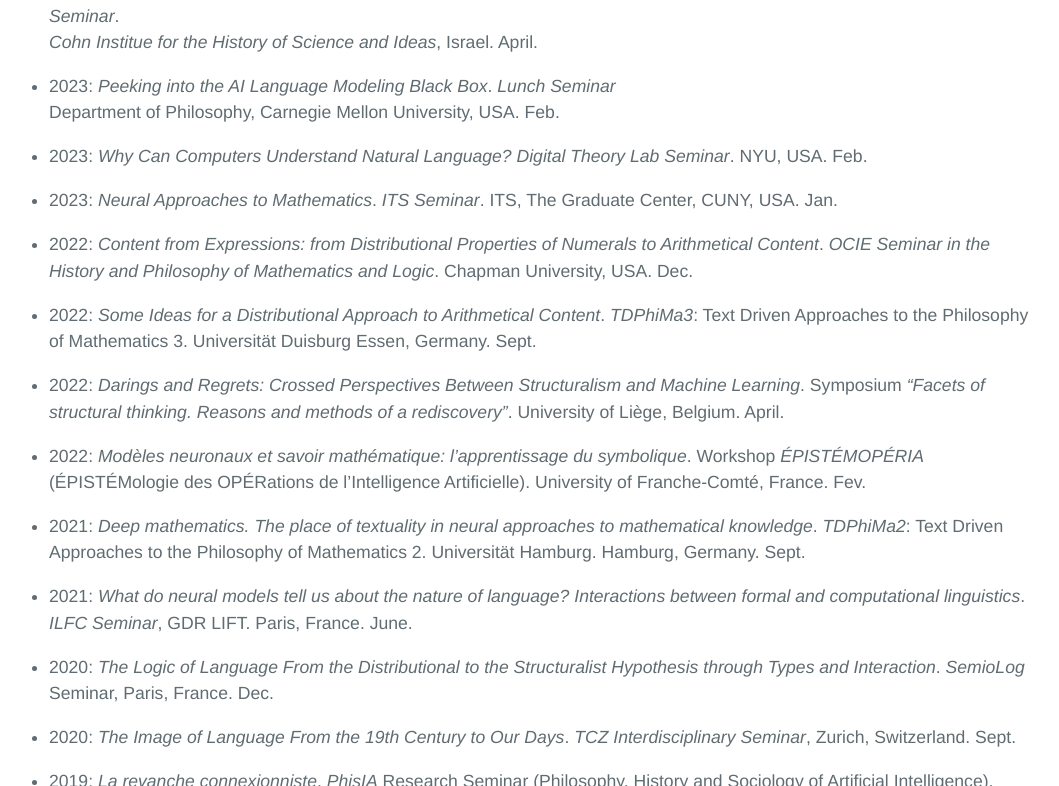
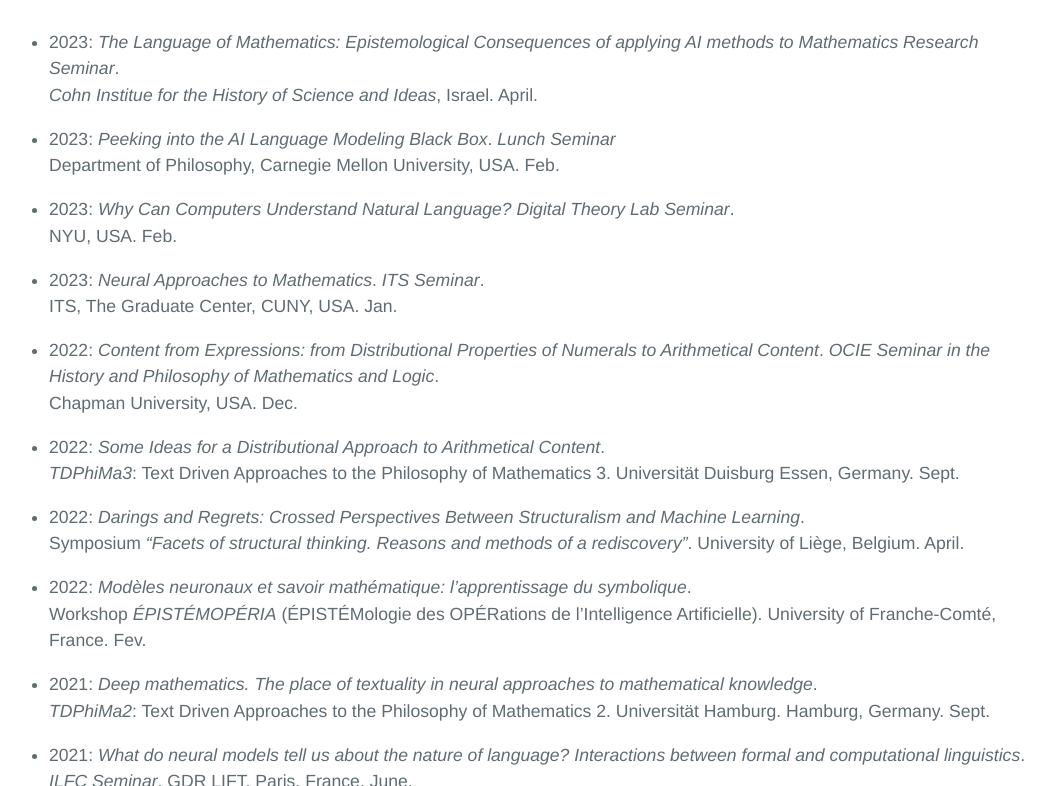
Before and after one commit to Gianni-G/semiomaths, a Jekyll site: the page built from p.talks.md, in a window 1280 px wide and 900 px high, scrolled down 653 px, cut to the strip 114-900 px from the top of the window. Shown: the whole strip, without its empty margins (119-1178 px from the left). Built offline with Jekyll 4.4.1, drawn with Linux system fonts in a browser that asks for light colours.

```diff
--- a/p.talks.md
+++ b/p.talks.md
@@ -6,13 +6,17 @@ title: Juan Luis Gastaldi
 
 # International Conferences
 
-- 2022: *The Language of Mathematics: Epistemological Consequences of the Application of Neural Models to Mathematical Knowledge*. *PhilML*, Philosophy of Science Meets Machine Learning, Tübingen, Germany. Oct. Paper accepted, presentation cancelled due to research stay abroad.
+- 2022: *The Language of Mathematics: Epistemological Consequences of the Application of Neural Models to Mathematical Knowledge*.\
+*PhilML*, Philosophy of Science Meets Machine Learning, Tübingen, Germany. Oct. Paper accepted, presentation cancelled due to research stay abroad.
 
-- 2022: *Mathematics as Natural Language: Principles, Consequences and Challenges of the Application of NLP Models to the Treatment of Mathematical Knowledge*. *CiE-2022*, Computability in Europe 2022, Swansea, UK. July.
+- 2022: *Mathematics as Natural Language: Principles, Consequences and Challenges of the Application of NLP Models to the Treatment of Mathematical Knowledge*.\
+*CiE-2022*, Computability in Europe 2022, Swansea, UK. July.
 
-- 2020: *Mathematical Language Processing: A conceptual and technical framework for the automatic treatment of mathematical texts*. *APMP-2020*, 5th International Meeting of the Association of Philosophy of Mathematical Practices, Zurich, Switzerland. Feb.
+- 2020: *Mathematical Language Processing: A conceptual and technical framework for the automatic treatment of mathematical texts*.\
+*APMP-2020*, 5th International Meeting of the Association of Philosophy of Mathematical Practices, Zurich, Switzerland. Feb.
 
-- 2019: *An alternative logical approach to machine learning*. *HaPoC-2019*, 5th International Conference on the History and Philosophy of Computing, Bergamo, Italy. Oct.
+- 2019: *An alternative logical approach to machine learning*.\
+*HaPoC-2019*, 5th International Conference on the History and Philosophy of Computing, Bergamo, Italy. Oct.
 
 # Lectures and Invited Talks
 
@@ -22,24 +26,35 @@ title: Juan Luis Gastaldi
 - 2023: *Peeking into the AI Language Modeling Black Box*. *Lunch Seminar*\
 Department of Philosophy, Carnegie Mellon University, USA. Feb.
 
-- 2023: *Why Can Computers Understand Natural Language?* *Digital Theory Lab Seminar*. NYU, USA. Feb.
+- 2023: *Why Can Computers Understand Natural Language?* *Digital Theory Lab Seminar*.\
+NYU, USA. Feb.
 
-- 2023: *Neural Approaches to Mathematics*. *ITS Seminar*. ITS, The Graduate Center, CUNY, USA. Jan.
+- 2023: *Neural Approaches to Mathematics*. *ITS Seminar*.\
+ITS, The Graduate Center, CUNY, USA. Jan.
 
-- 2022: *Content from Expressions: from Distributional Properties of Numerals to Arithmetical Content*. *OCIE Seminar in the History and Philosophy of Mathematics and Logic*. Chapman University, USA. Dec.
+- 2022: *Content from Expressions: from Distributional Properties of Numerals to Arithmetical Content*. *OCIE Seminar in the History and Philosophy of Mathematics and Logic*.\
+Chapman University, USA. Dec.
 
-- 2022: *Some Ideas for a Distributional Approach to Arithmetical Content*. *TDPhiMa3*: Text Driven Approaches to the Philosophy of Mathematics 3. Universität Duisburg Essen, Germany. Sept.
+- 2022: *Some Ideas for a Distributional Approach to Arithmetical Content*.\
+*TDPhiMa3*: Text Driven Approaches to the Philosophy of Mathematics 3. Universität Duisburg Essen, Germany. Sept.
 
-- 2022: *Darings and Regrets: Crossed Perspectives Between Structuralism and Machine Learning*. Symposium *“Facets of structural thinking. Reasons and methods of a rediscovery”*. University of Liège, Belgium. April.
+- 2022: *Darings and Regrets: Crossed Perspectives Between Structuralism and Machine Learning*.\
+Symposium *“Facets of structural thinking. Reasons and methods of a rediscovery”*. University of Liège, Belgium. April.
 
-- 2022: *Modèles neuronaux et savoir mathématique: l’apprentissage du symbolique*. Workshop *ÉPISTÉMOPÉRIA* (ÉPISTÉMologie des OPÉRations de l’Intelligence Artificielle). University of Franche-Comté, France. Fev.
+- 2022: *Modèles neuronaux et savoir mathématique: l’apprentissage du symbolique*.\
+Workshop *ÉPISTÉMOPÉRIA* (ÉPISTÉMologie des OPÉRations de l’Intelligence Artificielle). University of Franche-Comté, France. Fev.
 
-- 2021: *Deep mathematics. The place of textuality in neural approaches to mathematical knowledge*. *TDPhiMa2*: Text Driven Approaches to the Philosophy of Mathematics 2. Universität Hamburg. Hamburg, Germany. Sept.
+- 2021: *Deep mathematics. The place of textuality in neural approaches to mathematical knowledge*.\
+*TDPhiMa2*: Text Driven Approaches to the Philosophy of Mathematics 2. Universität Hamburg. Hamburg, Germany. Sept.
 
-- 2021: *What do neural models tell us about the nature of language? Interactions between formal and computational linguistics*. *ILFC Seminar*, GDR LIFT. Paris, France. June.
+- 2021: *What do neural models tell us about the nature of language? Interactions between formal and computational linguistics*.\
+*ILFC Seminar*, GDR LIFT. Paris, France. June.
 
-- 2020: *The Logic of Language From the Distributional to the Structuralist Hypothesis through Types and Interaction*. *SemioLog* Seminar, Paris, France. Dec.
+- 2020: *The Logic of Language From the Distributional to the Structuralist Hypothesis through Types and Interaction*.\
+*SemioLog* Seminar, Paris, France. Dec.
 
-- 2020: *The Image of Language From the 19th Century to Our Days*. *TCZ Interdisciplinary Seminar*, Zurich, Switzerland. Sept.
+- 2020: *The Image of Language From the 19th Century to Our Days*.\
+*TCZ Interdisciplinary Seminar*, Zurich, Switzerland. Sept.
 
-- 2019: *La revanche connexionniste*. *PhisIA* Research Seminar (Philosophy, History and Sociology of Artificial Intelligence), Paris Diderot University, Paris, France. November.
+- 2019: *La revanche connexionniste*.\
+*PhisIA* Research Seminar (Philosophy, History and Sociology of Artificial Intelligence), Paris Diderot University, Paris, France. November.
```
